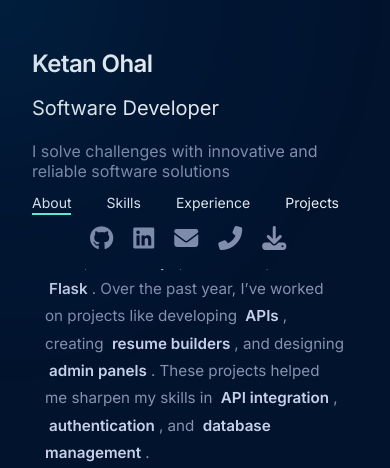
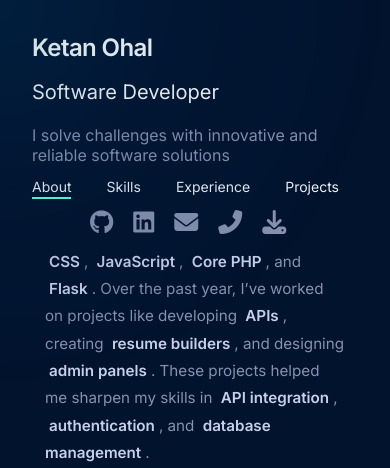
Before and after one commit to ketanohal/ketans_portfolio, a Flask app: page / in a window 390 px wide. Shown: the top 468 px of the page. Run offline with Flask 3, Linux system fonts and the light colour scheme.

Commit message:
tested the mobile responiveness

```diff
--- a/static/css/style.css
+++ b/static/css/style.css
@@ -949,7 +949,7 @@ body, html {
         width: 80%;
         max-height: 100%;
         padding: 1rem 2rem; /* Add padding to the left and right */
-        padding-top: 2rem; /* Increased padding-top */
+        padding-top: 1rem; /* Increased padding-top */
         margin-bottom: 0;
         position: relative; /* Sidebar stays fixed */
         overflow: auto; /* Ensure sidebar is scrollable if necessary */
```
